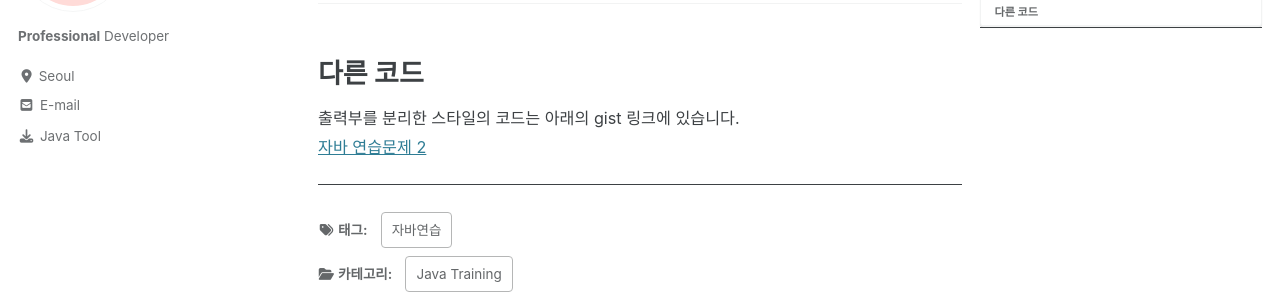
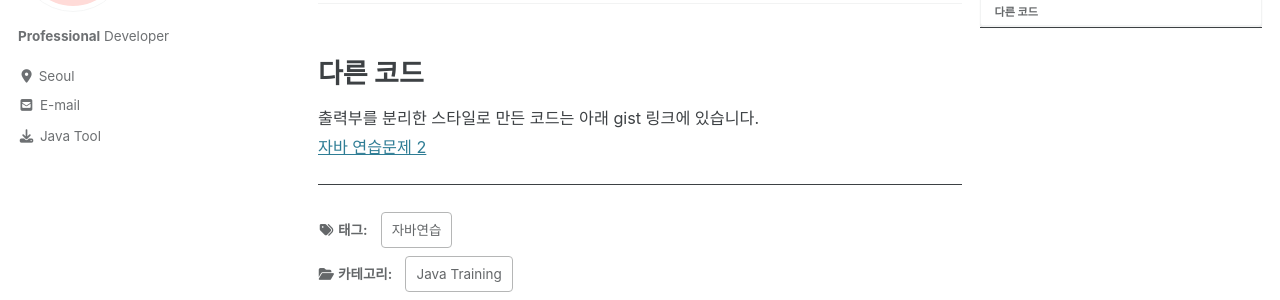
Before and after one commit to ororox/ororox.github.io, a Jekyll site: the page built from _posts/2020-08-29-java-simple-condition.md, in a window 1280 px wide and 900 px high, scrolled down 1583 px. Shown: the part 152-452 px from the top of the window. Built offline with Jekyll 4.4.1, drawn with Linux system fonts in a browser that asks for light colours; cached includes are drawn as plain includes; nearby versions of some CDN libraries; comment, search, counter and statistics services are not loaded.

Commit message:
Update 2020-08-29-java-simple-condition.md

```diff
--- a/_posts/2020-08-29-java-simple-condition.md
+++ b/_posts/2020-08-29-java-simple-condition.md
@@ -72,5 +72,5 @@ if firstNumber > 0:
 
 ### 다른 코드
 
-출력부를 분리한 스타일의 코드는 아래의 gist 링크에 있습니다.
+출력부를 분리한 스타일로 만든 코드는 아래 gist 링크에 있습니다.
 [자바 연습문제 2](https://gist.github.com/ororox/e0e7695218db23e5bbc179b82718dabf)
```
